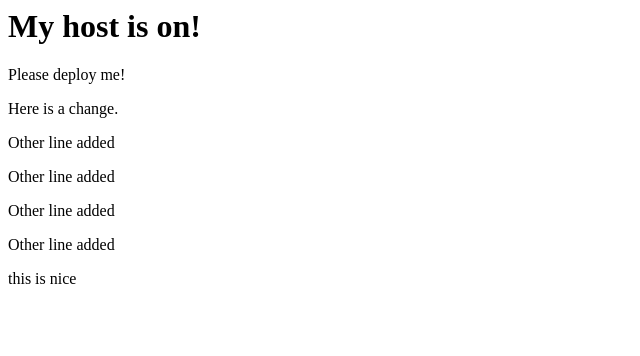
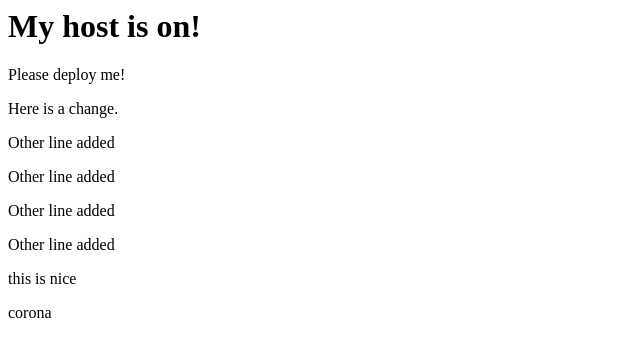
Before and after one commit to AndreTimeStamp/hello-world, a plain HTML site: page docker/public-html/index.html in a window 1280 px wide. Shown: the full height of the page, 0-640 px from the left. Drawn offline with Linux system fonts and the light colour scheme.

Commit message:
Update index.html

```diff
--- a/docker/public-html/index.html
+++ b/docker/public-html/index.html
@@ -8,3 +8,4 @@
 <p>Other line added</p>
 <p>Other line added</p>
 <p>this is nice</p>
+<p>corona</p>
```
